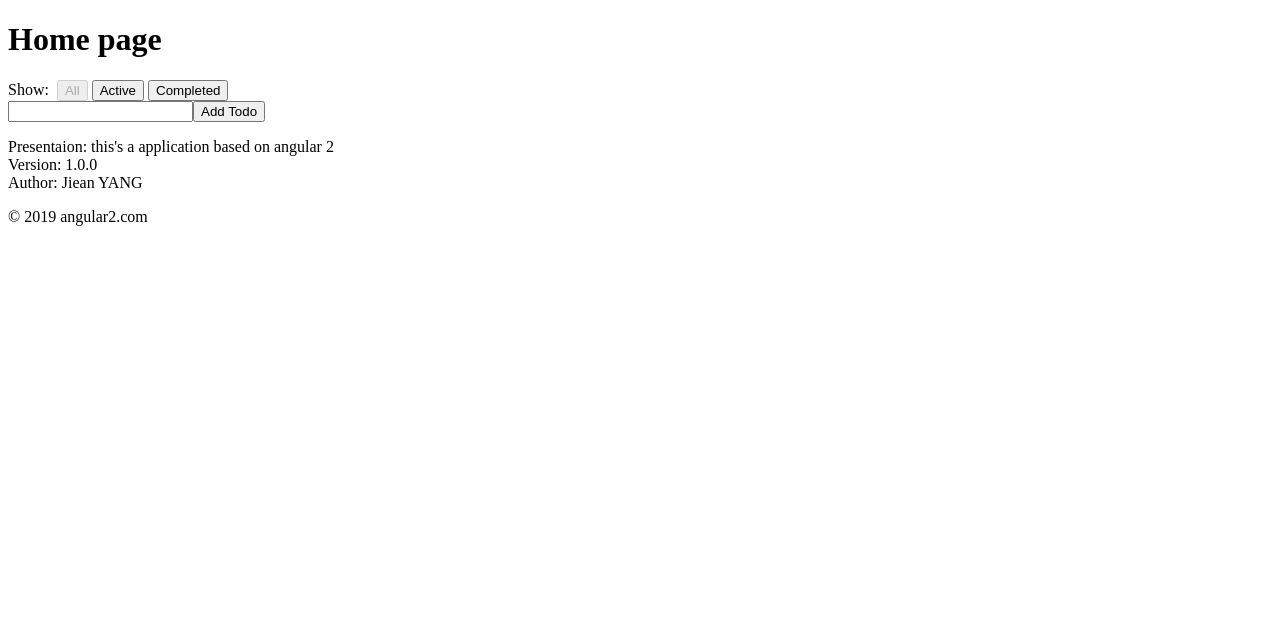
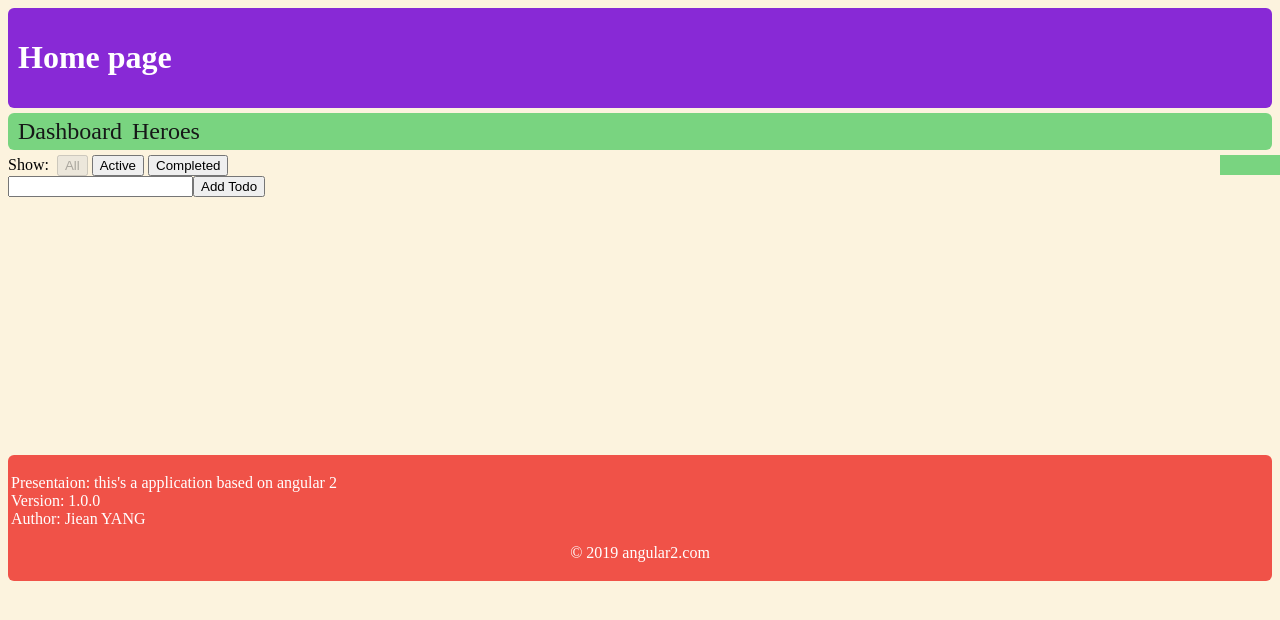
Before and after one commit to xiaokaup/AWS, a React (Create React App) app in the folder react/: page / in a window 1280 px wide. Shown: the top 620 px of the page. Built offline with nearby package versions, Linux system fonts and the light colour scheme.

Commit message:
Add style sheet

```diff
--- /dev/null
+++ b/react/src/App.css
@@ -0,0 +1,3 @@
+body {
+	background-color: #fcf3de;
+}
--- a/react/src/App.js
+++ b/react/src/App.js
@@ -1,17 +1,16 @@
 import React from 'react'
 import Header from './pages/Common/Header'
+import NavBar from './pages/Common/NavBar'
 import Footer from './pages/Common/Footer'
-import HomePage from './pages/HomePage'
+import HomePage from './pages/HomePage/HomePage'
+import './App.css'
 
 
 const App = () => (
 	<div>
 		<Header />
 
-		{/*<nav>
-			<a routerLink="/dashboard">Dashboard</a>
-			<a routerLink="/heroes">Heroes</a>
-		</nav>	*/}
+		<NavBar />
 
 		<HomePage />
 
--- /dev/null
+++ b/react/src/pages/Common/Footer.css
@@ -0,0 +1,11 @@
+footer {
+  background-color: #f05248;
+  margin-top: 10px;
+  padding: 3px;
+  border-radius: 6px;
+  color: white;
+}
+
+footer p {
+  text-align: center;
+}
--- a/react/src/pages/Common/Footer.js
+++ b/react/src/pages/Common/Footer.js
@@ -1,4 +1,5 @@
 import React from 'react'
+import './Footer.css'
 
 const Footer = () => (
 	<footer>
--- /dev/null
+++ b/react/src/pages/Common/Header.css
@@ -0,0 +1,9 @@
+header {
+  background-color: #8829d6;
+  padding: 10px;
+  border-radius: 6px;
+}
+
+h1 {
+  color: white;
+}
--- a/react/src/pages/Common/Header.js
+++ b/react/src/pages/Common/Header.js
@@ -1,4 +1,5 @@
 import React from 'react'
+import './Header.css'
 
 const Header = () => (
 	<header>
--- /dev/null
+++ b/react/src/pages/Common/NavBar.css
@@ -0,0 +1,21 @@
+nav {
+  margin: 5px 0;
+  background-color: #79d480;
+  border-radius: 6px;
+  padding: 5px;
+}
+
+nav a {
+  display: inline;
+  padding: 5px;
+  text-align: center;
+  text-decoration: none;
+  font-size: 1.5em;
+  color: #161717;
+}
+
+nav a:hover {
+  background-color: #161717;
+  color: #79d480;
+  border-radius: 3px;
+}
--- /dev/null
+++ b/react/src/pages/Common/NavBar.js
@@ -0,0 +1,11 @@
+import React from 'react'
+import './NavBar.css'
+
+const NavBar = () => (
+	<nav>
+		<a routerLink="/dashboard">Dashboard</a>
+		<a routerLink="/heroes">Heroes</a>
+	</nav>
+)
+
+export default NavBar
--- a/react/src/pages/HomePage.js
+++ /dev/null
@@ -1,20 +0,0 @@
-import React from 'react'
-import FilterTodoView from '../components/FilterTodo/FilterTodoView'
-import AddTodoView from '../components/AddTodo/AddTodoView'
-import VisibleTodoListContainer from '../components/VisibleTodoList/VisibleTodoListContainer'
-
-const HomePage = () => (
-	<div id="main">
-		{/*<div id="messages">
-			<app-messages></app-messages>
-		</div>
-		<div id="content">
-			<router-outlet></router-outlet>
-		</div>*/}
-		<FilterTodoView />
-		<AddTodoView />
-		<VisibleTodoListContainer />
-	</div>
-)
-
-export default HomePage
--- /dev/null
+++ b/react/src/pages/HomePage/HomePage.css
@@ -0,0 +1,26 @@
+#main {
+  margin: 2px 0;
+}
+
+#messages {
+  transition: right 2s;
+  background-color: #79d480;
+  padding: 10px;
+  position: fixed;
+  display: inline;
+  width: 200px;
+  right: -160px;
+  z-index: 1;
+  max-height: 200px;
+  overflow-x: hidden;
+  overflow-y: scroll;
+}
+#messages::-webkit-scrollbar { width: 0 !important }
+
+#messages:hover {
+  right: 0;
+}
+
+#content {
+  min-height: 290px;
+}
--- /dev/null
+++ b/react/src/pages/HomePage/HomePage.js
@@ -0,0 +1,21 @@
+import React from 'react'
+import FilterTodoView from '../../components/FilterTodo/FilterTodoView'
+import AddTodoView from '../../components/AddTodo/AddTodoView'
+import VisibleTodoListContainer from '../../components/VisibleTodoList/VisibleTodoListContainer'
+import './HomePage.css'
+
+const HomePage = () => (
+	<div id="main">
+		<div id="messages">
+			{/*<app-messages></app-messages>*/}
+		</div>
+		<div id="content">
+			{/*<router-outlet></router-outlet>*/}
+			<FilterTodoView />
+			<AddTodoView />
+			<VisibleTodoListContainer />
+		</div>
+	</div>
+)
+
+export default HomePage
```
